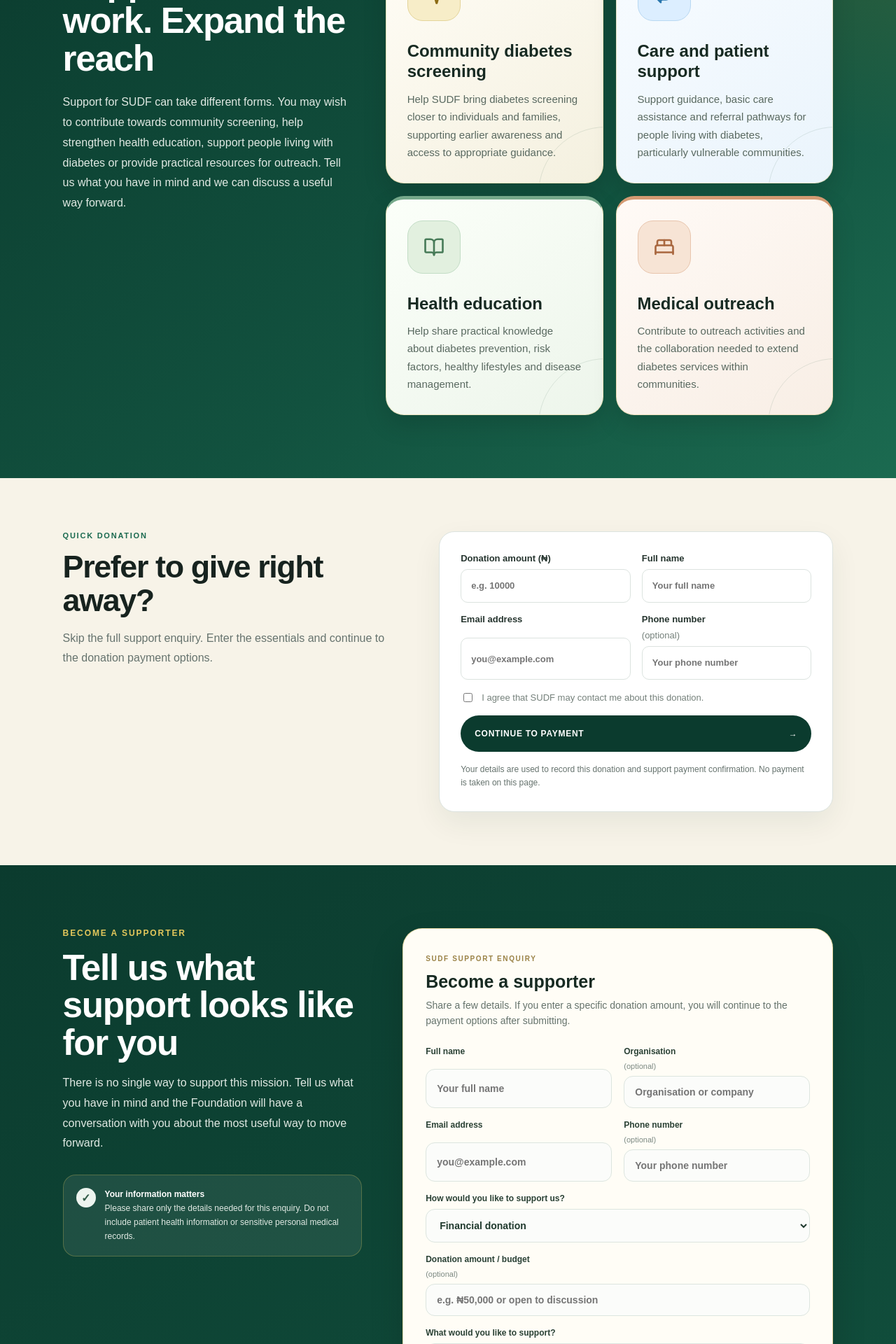
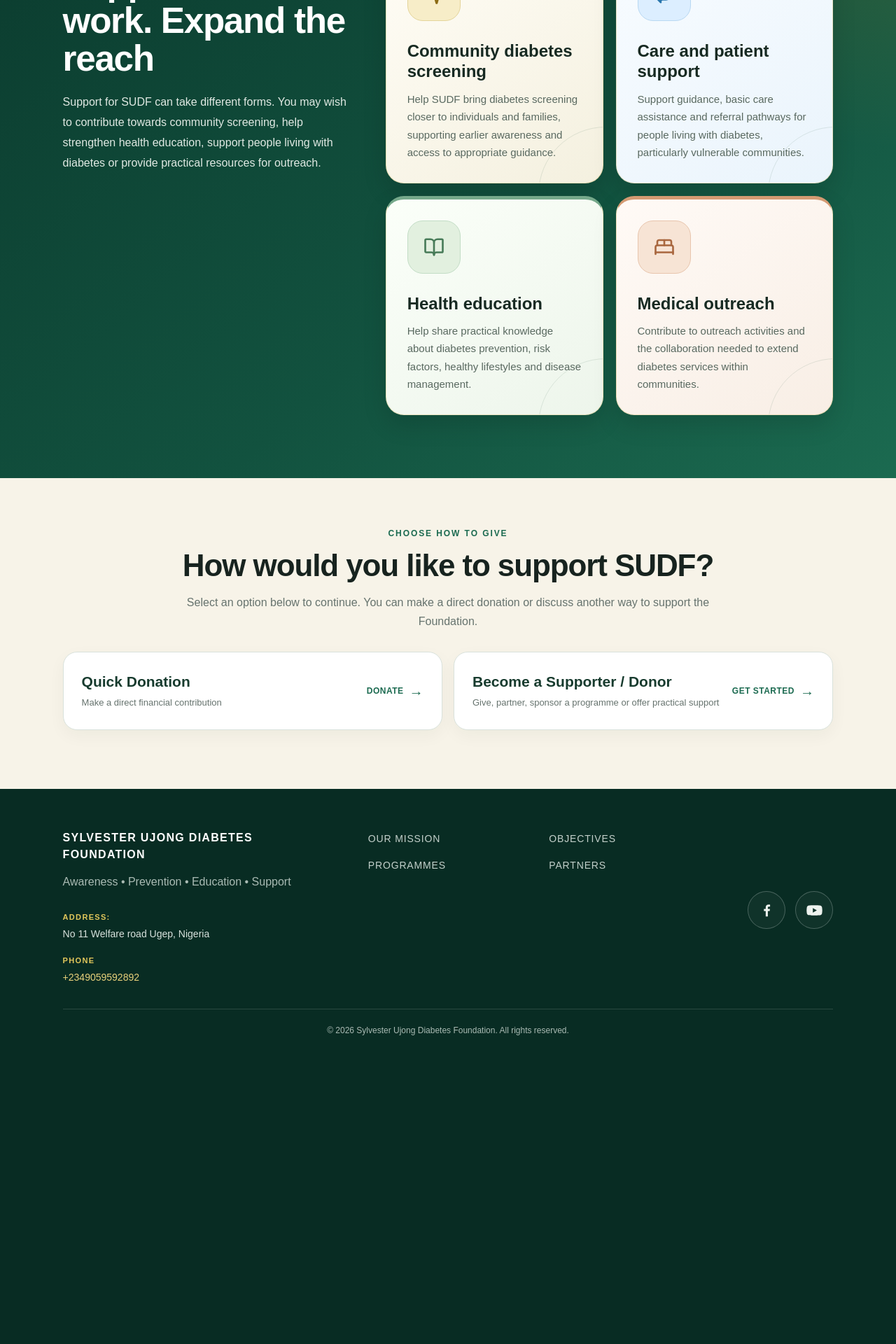
Before and after one commit to AkongShadrach/SUDF-website, a Next.js app: page /donate-support in a window 1280 px wide. Shown: the part 800-2720 px from the top of the page at 70% size. After the commit the page ends 2308 px from the top, so only its background shows below. Built offline with nearby package versions, Linux system fonts and the light colour scheme.

Commit message:
Show donation forms only after a choice is selected

```diff
--- a/app/donate-support/page.tsx
+++ b/app/donate-support/page.tsx
@@ -1,6 +1,5 @@
 import SiteHeader from "../../components/SiteHeader";
-import SupportForm from "./SupportForm";
-import QuickDonate from "./QuickDonate";
+import SupportChoices from "./SupportChoices";
 import { Activity, HandHeart, BookOpen, BedDouble } from "lucide-react";
 import SiteFooter from "../../components/SiteFooter";
 
@@ -31,7 +30,7 @@ export default function DonateSupportPage() {
         <div className="support-more-heading">
           <p className="eyebrow">MORE THAN FUNDING</p>
           <h2>Support the work. Expand the reach</h2>
-          <p>Support for SUDF can take different forms. You may wish to contribute towards community screening, help strengthen health education, support people living with diabetes or provide practical resources for outreach. Tell us what you have in mind and we can discuss a useful way forward.</p>
+          <p>Support for SUDF can take different forms. You may wish to contribute towards community screening, help strengthen health education, support people living with diabetes or provide practical resources for outreach.</p>
         </div>
         <div className="support-options-grid">
           {supportOptions.map(({ number, title, description, Icon }) => (
@@ -43,19 +42,7 @@ export default function DonateSupportPage() {
           ))}
         </div>
       </section>
-      <QuickDonate />
-      <section id="support-enquiry" className="support-enquiry support-enquiry-reference section">
-        <div className="support-enquiry-copy">
-          <p className="eyebrow">BECOME A SUPPORTER</p>
-          <h2>Tell us what support looks like for you</h2>
-          <p>There is no single way to support this mission. Tell us what you have in mind and the Foundation will have a conversation with you about the most useful way to move forward.</p>
-          <div className="support-trust-note">
-            <span aria-hidden="true">✓</span>
-            <p><strong>Your information matters</strong><br />Please share only the details needed for this enquiry. Do not include patient health information or sensitive personal medical records.</p>
-          </div>
-        </div>
-        <SupportForm />
-      </section>
+      <SupportChoices />
       <SiteFooter />
     </main>
   );
```
